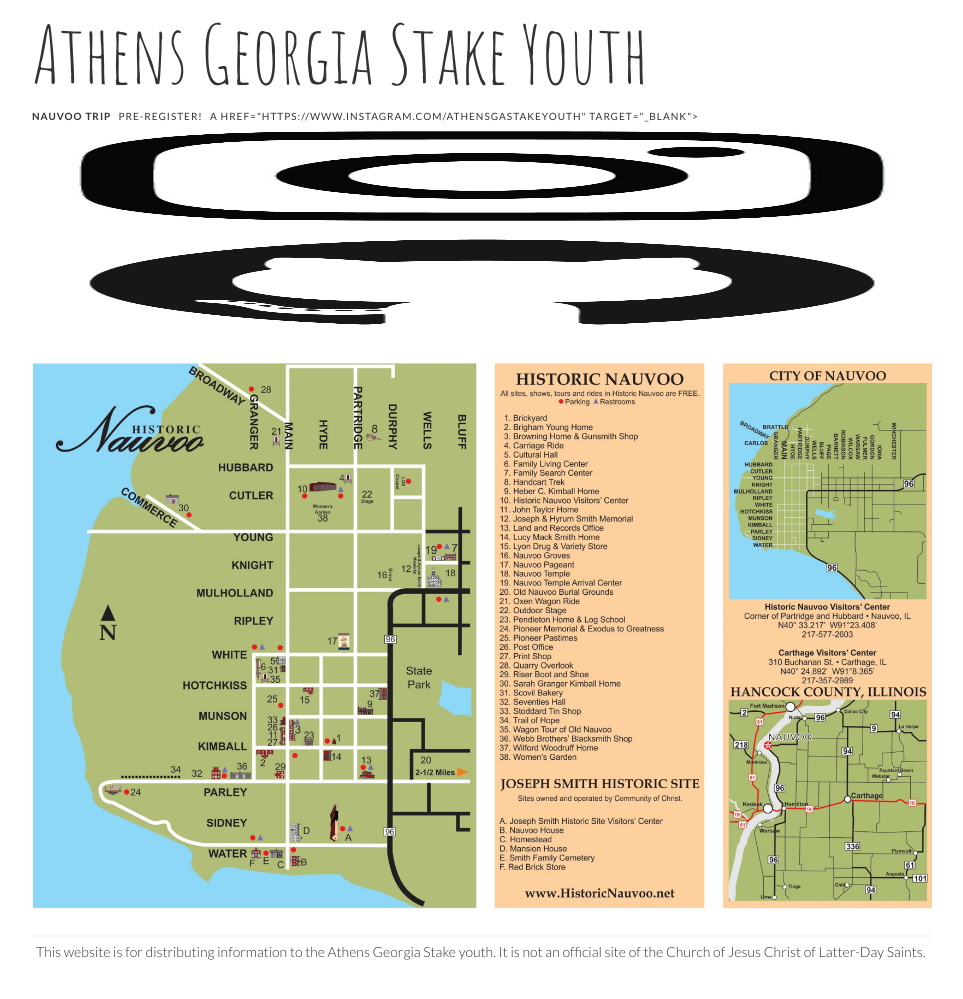
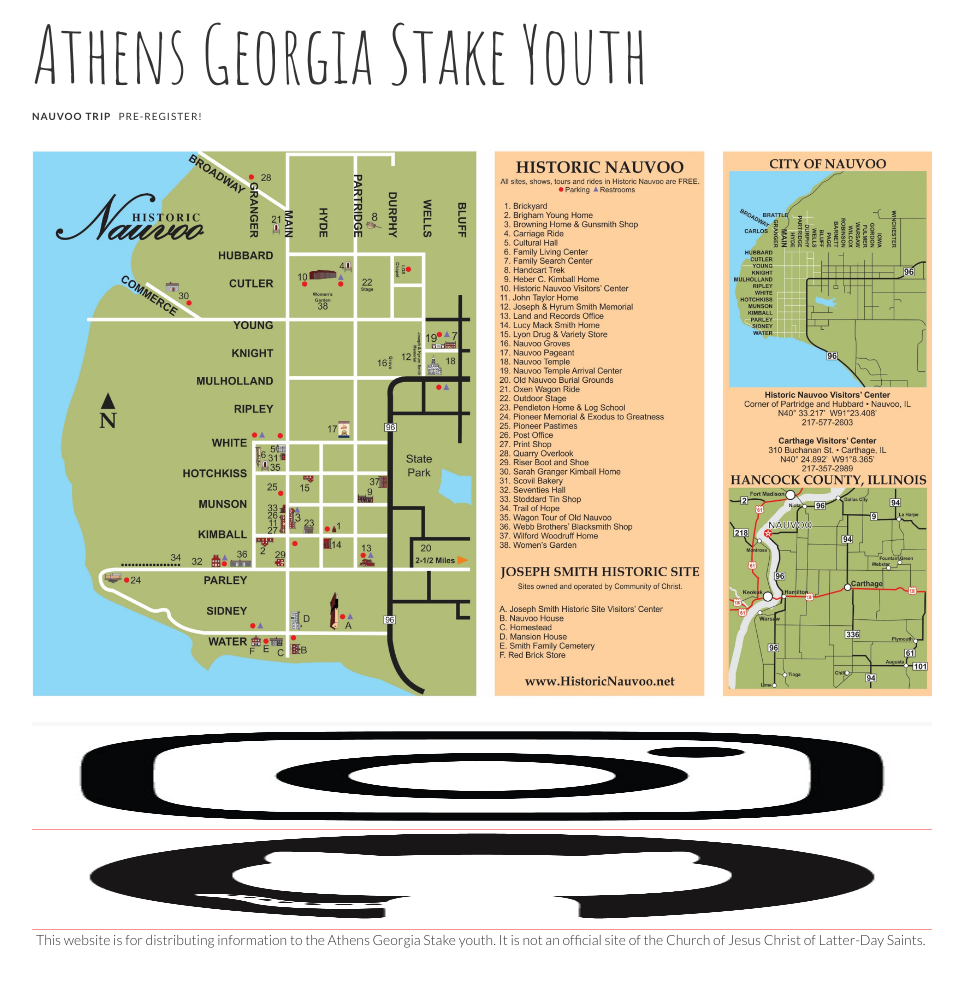
Before and after one commit to athensgeorgiastakeyouth/athensgeorgiastakeyouth.github.io, a plain HTML site: page index.html in a window 1280 px wide. Shown: the part 109-1108 px from the top of the page, without its empty margins (158-1121 px from the left). Drawn offline with Linux system fonts and the light colour scheme.

Commit message:
bahhh images

```diff
--- a/index.html
+++ b/index.html
@@ -24,8 +24,6 @@
             <ul class="nav">
                 <li><strong>Nauvoo Trip</strong></li>
                 <li><a href="https://docs.google.com/forms/d/e/1FAIpQLSdtGJnvCwthvyesXkA8joWfcJHTL4ebYVgB7T73397-nlOZwA/viewform" target="_blank">Pre-Register!</a></li>
-                <li>a href="https://www.instagram.com/athensgastakeyouth" target="_blank"><img src="img/instagram-icon-logo.jpg" height="100" width="100" /></a></li>
-                <li><a href="http://www.github.com/athensgeorgiastakeyouth/athensgeorgiastakeyouth.github.io" target="_blank"><img src="img/github-mark-logo.png" height="100" width="100" /></a></li>
             </ul>
         </div>
         <div class="container">
@@ -39,6 +37,8 @@
             <div><img src="img/nauvoo-map1.png" /></div>
         </div>
         <div id="info" class="container">
+            <a href="https://www.instagram.com/athensgastakeyouth" target="_blank"><img src="img/instagram-icon-logo.jpg" height="100" /></a>
+            <a href="http://www.github.com/athensgeorgiastakeyouth/athensgeorgiastakeyouth.github.io" target="_blank"><img src="img/github-mark-logo.png" height="100" /></a>
             <p>This website is for distributing information to the Athens Georgia Stake youth.  It is not an official site of the Church of Jesus Christ of Latter-Day Saints.</p>
         </div>
     </div><!-- end wrapper -->
```
